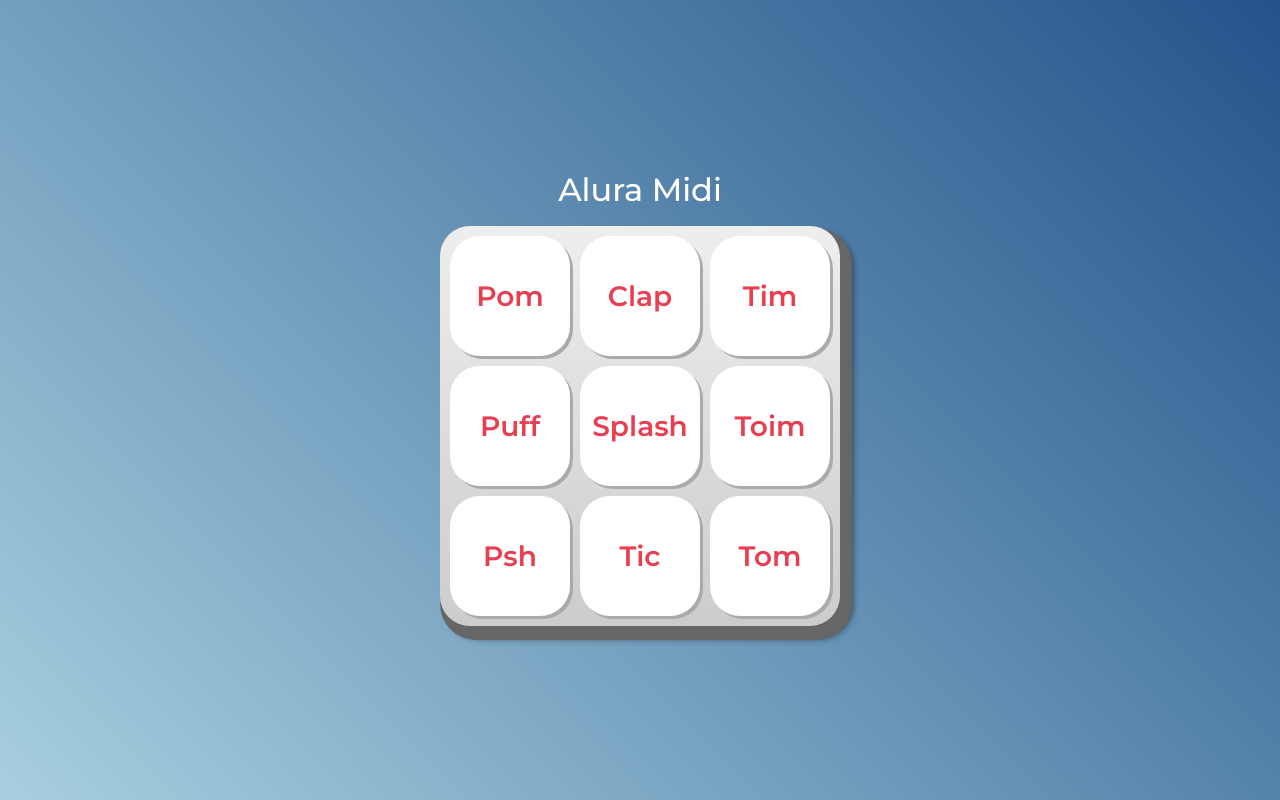
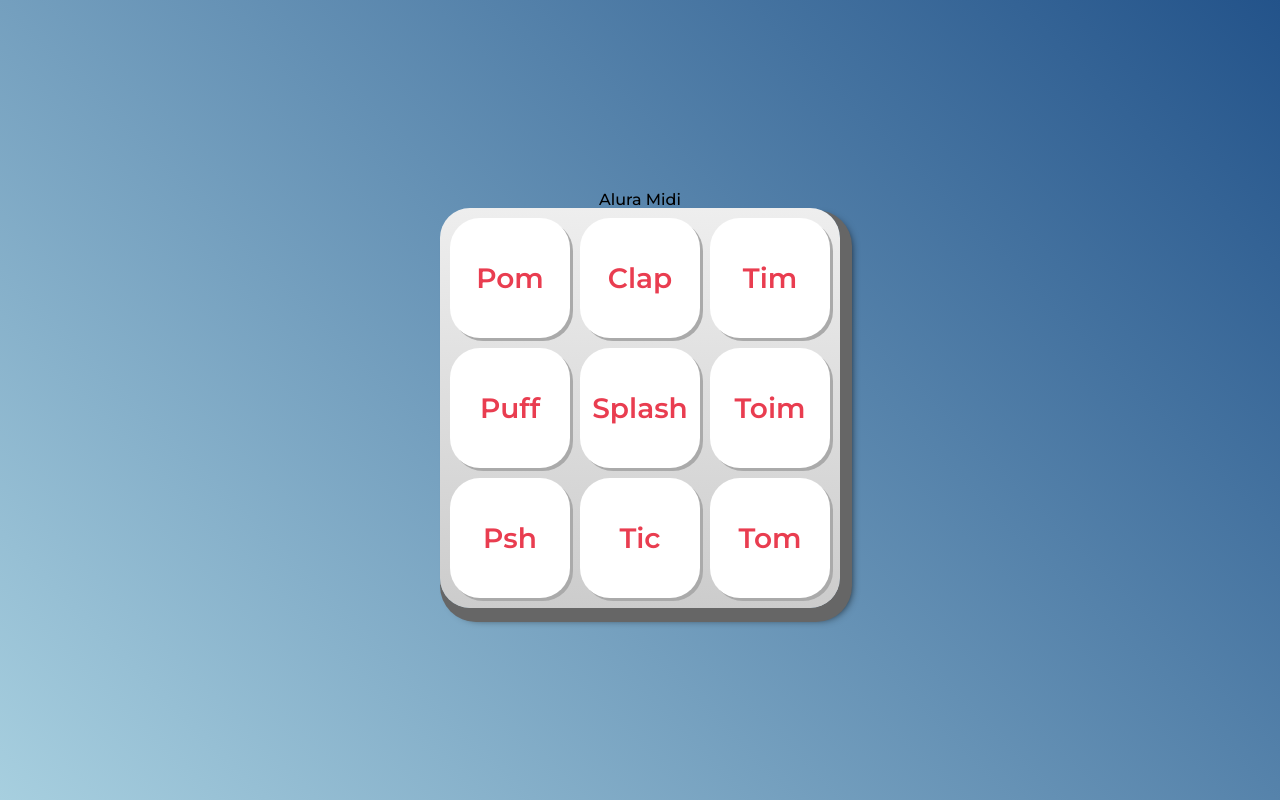
Before and after one commit to Vander-Altino/aluraMIDIjs01, a plain HTML site: page midi-curso-html-css-js/index.html in a window 1280 px wide. Drawn offline with Linux system fonts and the light colour scheme.

Commit message:
mudando de h1 para h2
Alterando o tamanho do titulo

```diff
--- a/midi-curso-html-css-js/index.html
+++ b/midi-curso-html-css-js/index.html
@@ -18,7 +18,7 @@
 </head>
 <body>
 
-    <h1>Alura Midi</h1>
+    <h2>Alura Midi</h2>
 
     <section class="teclado">
         <button class="tecla tecla_pom">Pom</button>
```
